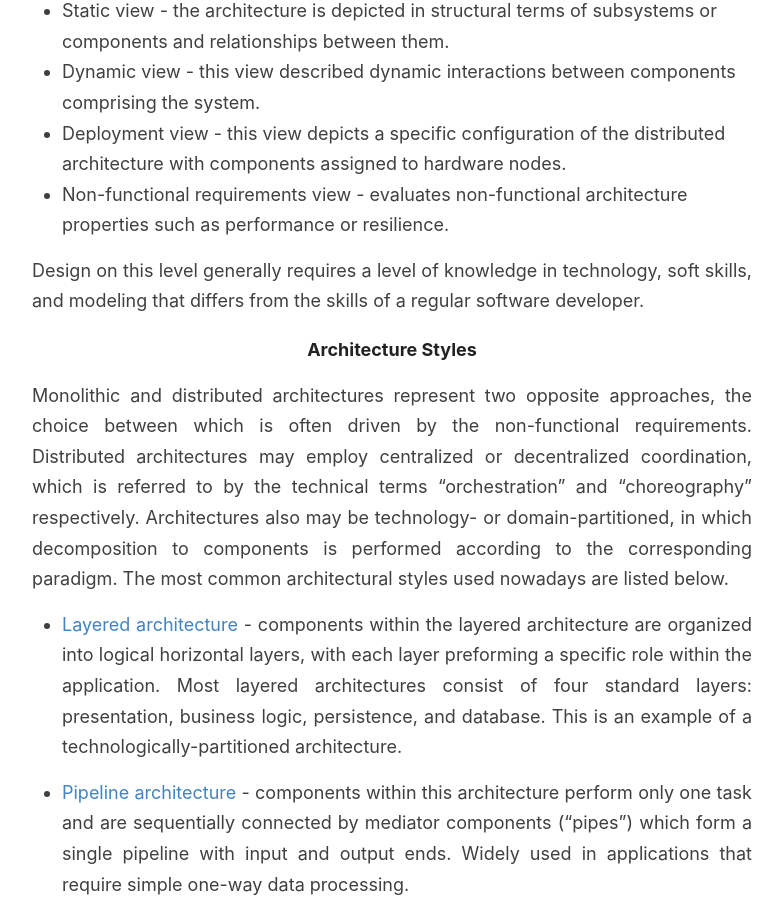
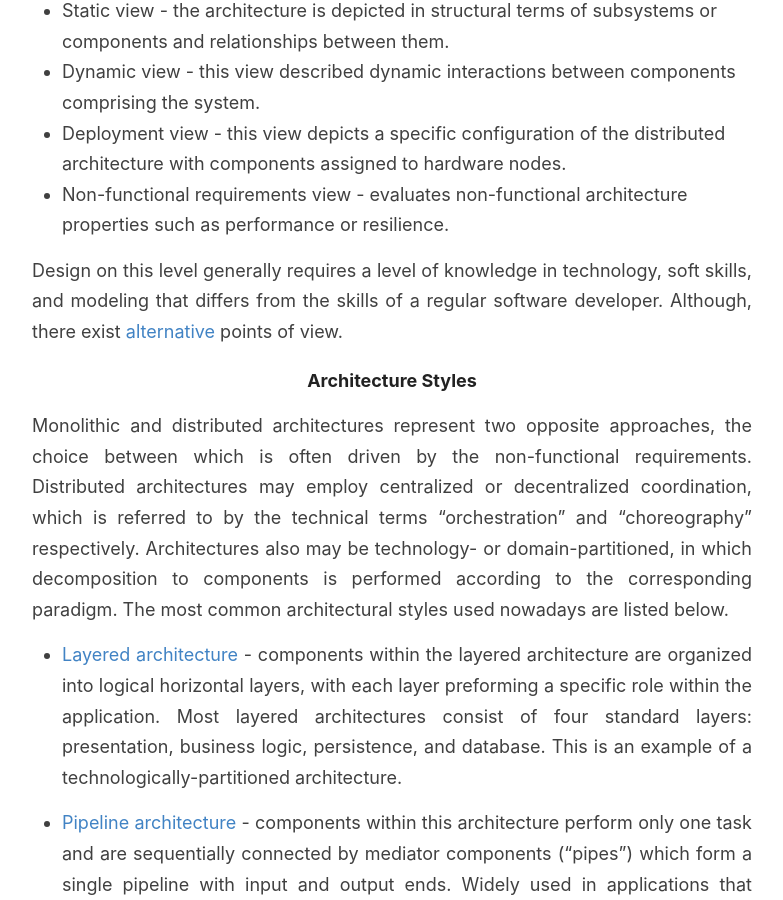
Before and after one commit to GChristensen/posts, a Jekyll site: the page built from _posts/2021-07-07-how-to-design-software-systems-qmark.md, in a window 1280 px wide and 900 px high, scrolled down 13768 px. Shown: the whole window, without its empty margins (248-1031 px from the left). Built offline with Jekyll 4.4.1, drawn with Linux system fonts in a browser that asks for light colours.

Commit message:
post edit

```diff
--- a/_posts/2021-07-07-how-to-design-software-systems-qmark.md
+++ b/_posts/2021-07-07-how-to-design-software-systems-qmark.md
@@ -439,7 +439,8 @@ be viewed from the five different standpoints:
 * Non-functional requirements view - evaluates non-functional architecture properties such as performance or resilience.
 
 Design on this level generally requires a level of knowledge in technology, soft skills, and modeling that differs
-from the skills of a regular software developer.
+from the skills of a regular software developer. Although, there exist [alternative](https://blog.pragmaticengineer.com/software-architecture-is-overrated/)
+points of view.
 
 #### Architecture Styles
 
```
